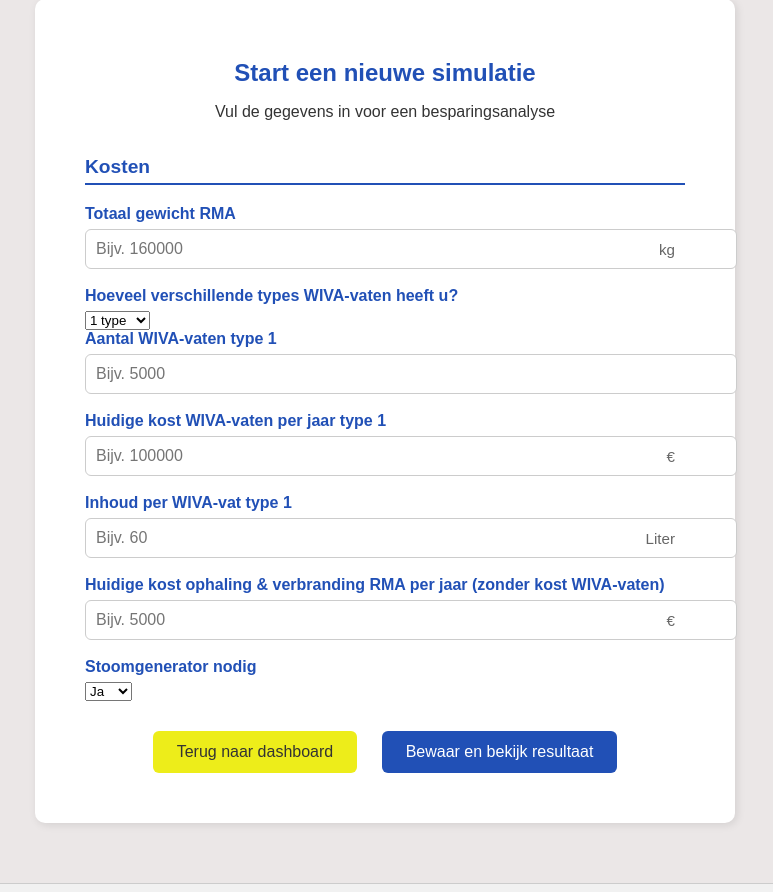
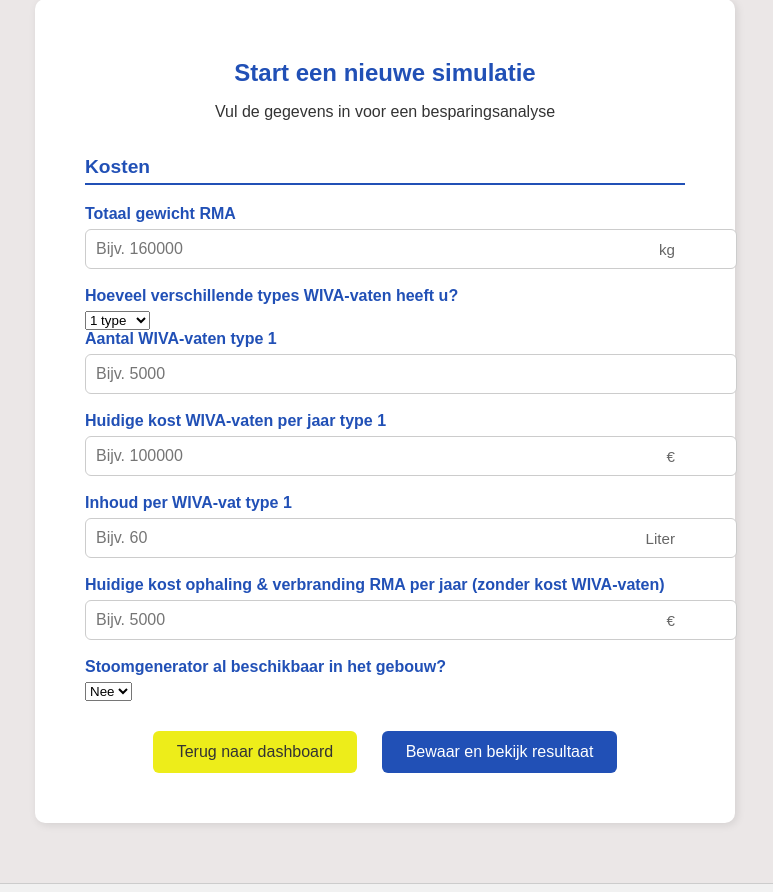
Before and after one commit to A-D-DBS-application/web-application-2025-group41, a Flask app: page /input in a window 1280 px wide. Shown: the part 61-953 px from the top of the page, without its empty margins (255-1028 px from the left). Run offline with Flask 3, Linux system fonts and the light colour scheme; the visitor is signed in with stand-in values (Sample User, id 1).

Commit message:
stoomgenerator

```diff
--- a/Mediwaste Solutions BV_app/app/templates/Input.html
+++ b/Mediwaste Solutions BV_app/app/templates/Input.html
@@ -112,11 +112,11 @@
           <span class="unit">€</span>
         </div>
 
-        <label for="steam_generator_needed">Stoomgenerator nodig</label>
+        <label for="steam_generator_needed">Stoomgenerator al beschikbaar in het gebouw?</label>
         <div class="input-group">
           <select id="steam_generator_needed" name="steam_generator_needed" required>
-              <option value="true">Ja</option>
-              <option value="false">Nee</option>
+              <option value="true">Nee</option>
+              <option value="false">Ja</option>
           </select>
         </div>
 
--- a/Mediwaste Solutions BV_app/app/templates/fr/Input.html
+++ b/Mediwaste Solutions BV_app/app/templates/fr/Input.html
@@ -112,11 +112,11 @@
           <span class="unit">€</span>
         </div>
 
-        <label for="steam_generator_needed">Générateur de vapeur nécessaire?</label>
+        <label for="steam_generator_needed">Générateur de vapeur déjà disponible dans le bâtiment?</label>
         <div class="input-group">
           <select id="steam_generator_needed" name="steam_generator_needed" required>
-              <option value="true">Oui</option>
-              <option value="false">Non</option>
+              <option value="true">Non</option>
+              <option value="false">Oui</option>
           </select>
         </div>
 
```
